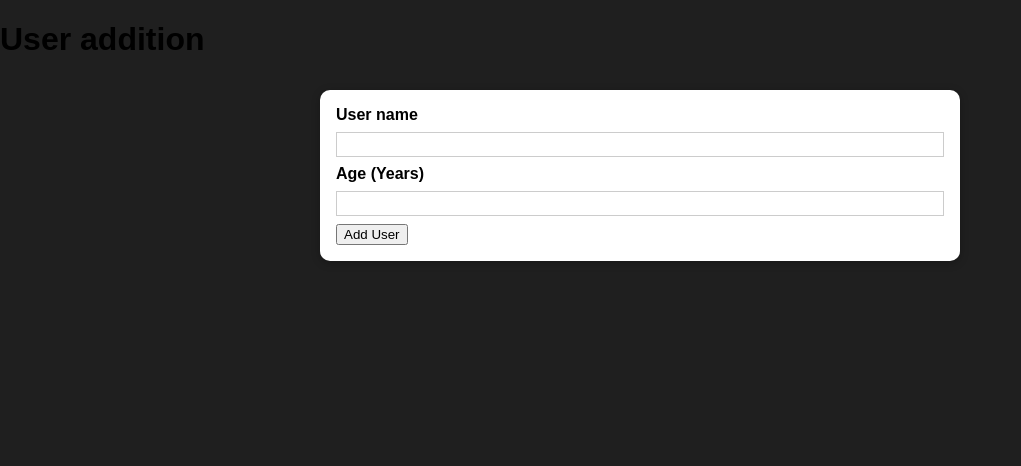
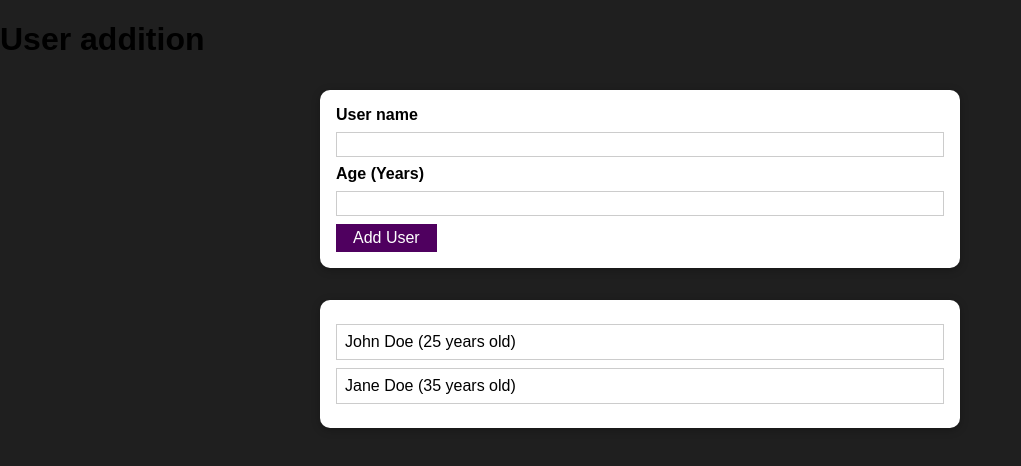
Before and after one commit to SuryaKrishnaMoorthy/user-addition-8-components, a React (Create React App) app: page / in a window 1280 px wide. Shown: the top 466 px of the page, without its empty margins (0-1021 px from the left). Built offline with nearby package versions, Linux system fonts and the light colour scheme.

Commit message:
add userslist and styling

```diff
--- a/src/App.js
+++ b/src/App.js
@@ -1,10 +1,22 @@
 import AddUser from './components/Users/AddUser/AddUser';
+import UsersList from './components/Users/UsersList/UsersList';
 
 function App() {
+  const users = [{
+    id: 1,
+    name: 'John Doe',
+    age: 25
+  }, {
+    id: 2,
+    name: 'Jane Doe',
+    age: 35
+  }];
+
   return (
     <div className="App">
       <h1>User addition</h1>
       <AddUser />
+      <UsersList users={users} />
     </div>
   );
 }
--- /dev/null
+++ b/src/components/UI/Card/Button.js
@@ -0,0 +1,14 @@
+import classes from './Button.module.css';
+
+const Button = (props) => {
+	return (
+		<button
+			className={classes.button}
+			type={props.type || 'button'}
+			onClick={props.onClick}
+		>
+		 { props.children }
+		</button>)
+}
+
+export default Button;
--- /dev/null
+++ b/src/components/UI/Card/Button.module.css
@@ -0,0 +1,18 @@
+.button {
+	font: inherit;
+	border: 1px solid #4f005f;
+	background: #4f005f;
+	color: white;
+	padding: 0.25rem 1rem;
+	cursor: pointer;
+}
+
+.button:hover,
+.button:active {
+	background: #741188;
+	border-color: #741188;
+}
+
+.button:focus {
+	outline: none;
+}
--- a/src/components/Users/AddUser/AddUser.js
+++ b/src/components/Users/AddUser/AddUser.js
@@ -1,21 +1,38 @@
+import React, { useState } from 'react';
+
 import Card from '../../UI/Card/Card';
+import Button from '../../UI/Card/Button';
 import classes from './AddUser.module.css';
+const AddUser = (props) => {
+	const [ enteredUsername, setEnteredUsername ] = useState("");
+	const [ enteredAge, setEnteredAge ] = useState("");
 
-const AddUser = (props) => {
+	const usernameChangeHandler = (event) => {
+		setEnteredUsername(event.target.value);
+	}
+
+	const userAgeChangeHandler = (event) => {
+		setEnteredAge(event.target.value);
+	}
 
 	const addUserHandler = (event) => {
 		event.preventDefault();
+		if(enteredUsername.trim().length === 0 || enteredAge.trim().length === 0) return;
+		if(+enteredAge < 1) return;
 
+		console.log(enteredUsername, enteredAge);
+		setEnteredUsername('');
+		setEnteredAge('');
 	}
 
 		return (
 			<Card className={ classes.input }>
 				<form onSubmit={ addUserHandler }>
 						<label htmlFor="userName">User name</label>
-						<input id="userName" type="text" />
+						<input id="userName" type="text" value={ enteredUsername } onChange={ usernameChangeHandler }/>
 						<label htmlFor="age">Age (Years) </label>
-						<input id="age" type="number" />
-						<button type="submit">Add User</button>
+						<input id="age" type="number" value={ enteredAge } onChange={ userAgeChangeHandler }/>
+						<Button type="submit">Add User</Button>
 				</form>
 			</Card>
 		)
--- /dev/null
+++ b/src/components/Users/UsersList/UsersList.js
@@ -0,0 +1,19 @@
+import Card from '../../UI/Card/Card';
+import classes from './UsersList.module.css';
+
+const UsersList = (props) => {
+
+	return (
+		<Card className={classes.users}>
+			<ul>
+					{props.users.map(user => (
+							<li key={user.id}>
+								{user.name} ({user.age} years old)
+							</li>
+					))}
+			</ul>
+		</Card>
+	)
+}
+
+export default UsersList;
--- /dev/null
+++ b/src/components/Users/UsersList/UsersList.module.css
@@ -0,0 +1,16 @@
+.users {
+	margin: 2rem auto;
+	width: 90%;
+	max-width: 40rem;
+}
+
+.users ul {
+	list-style: none;
+	padding: 1rem;
+}
+
+.users li {
+	border: 1px solid #ccc;
+	margin: 0.5rem 0;
+	padding: 0.5rem;
+}
```
